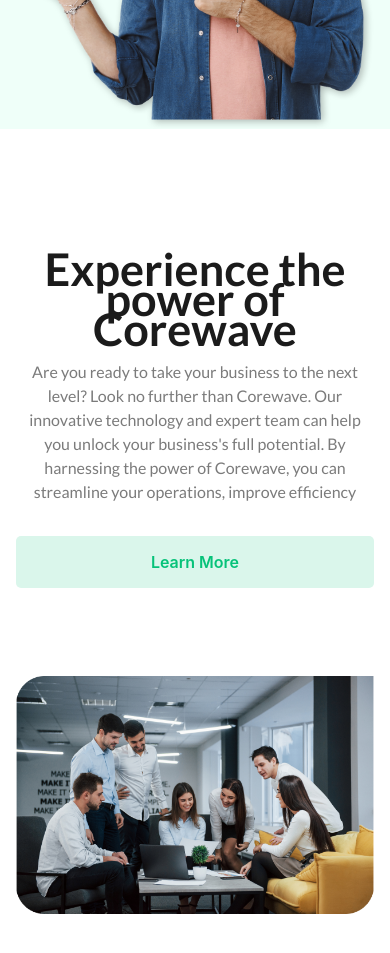
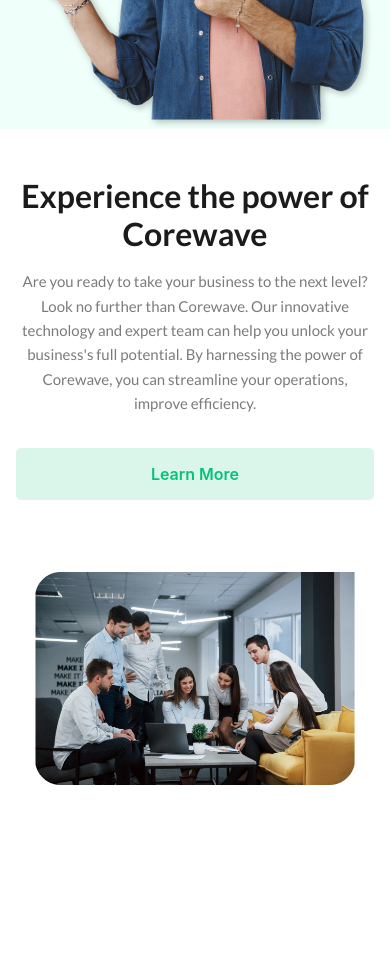
Before and after one commit to almahmud-dev/corewave-react, a React (Vite) app: page / in a window 390 px wide. Shown: the part 780-1733 px from the top of the page. After the commit the page ends 1629 px from the top, so only its background shows below. Built offline with nearby package versions, Linux system fonts and the light colour scheme.

Commit message:
Some change

```diff
--- a/src/components/Experience.jsx
+++ b/src/components/Experience.jsx
@@ -3,33 +3,38 @@
 const Experience = () => {
   return (
     <>
-    <section className='pt-21.25 pb-25'>
-            <div className="container mx-auto py-10 lg:py-0 px-4">
-              <div className="flex flex-col md:flex-row gap-10 md:gap-20 lg:gap-35.25 items-center">
+    <section className='pt-12 pb-16 md:pt-20 md:pb-24 lg:pt-21.25 lg:pb-25'>
+  <div className="container mx-auto px-4">
+    <div className="flex flex-col md:flex-row gap-10 lg:gap-35.25 items-center">
+
       {/* Left Content Side */}
-                <div className="w-full lg:max-w-131.25 text-center md:text-left">
+      {/* md:w-1/2 ব্যবহার করা হয়েছে যাতে বড় স্ক্রিনে জায়গা সমান থাকে */}
+      <div className="w-full md:w-1/2 lg:max-w-131.25 text-center md:text-left">
         <h1
-                    className="text-[#1B1B1B] text-[45px] sm:text-[40px] md:text-[38px]
-                  font-semibold leading-7.5 md:leading-13 font-lato"
+          className="text-[#1B1B1B] text-[32px] sm:text-[38px] md:text-[40px] lg:text-[45px]
+          font-semibold leading-[1.2] md:leading-13 font-lato"
         >
           Experience the power of Corewave
         </h1>
 
         <p
-                    className="text-[#7B7B7B] text-[16px] md:text-[20px] font-normal
-                  leading-normal font-lato mt-4 md:mt-6 mb-8 md:mb-10 max-w-137.5 mx-auto md:mx-0"
+          className="text-[#7B7B7B] text-[15px] sm:text-[16px] md:text-[18px] lg:text-[20px] font-normal
+          leading-relaxed font-lato mt-4 md:mt-6 mb-8 md:mb-10 max-w-137.5 mx-auto md:mx-0"
         >
-                    Are you ready to take your business to the next level? Look no further than Corewave. Our innovative technology and expert team can help you unlock your business's full potential. By harnessing the power of Corewave, you can streamline your operations, improve efficiency
+          Are you ready to take your business to the next level? Look no further than Corewave.
+          Our innovative technology and expert team can help you unlock your business's full potential.
+          By harnessing the power of Corewave, you can streamline your operations, improve efficiency.
         </p>
 
         <div
           className="flex flex-col sm:flex-row items-center justify-center
           md:justify-start gap-4 md:gap-5"
         >
-                    {/* Explore More Button */}
+          {/* Learn More Button */}
+          {/* মোবাইলে বাটনটি পুরো উইডথ (w-full) থাকবে */}
           <button
             className="w-full sm:w-auto bg-[#DAF6EB] text-[#06C279]
-                    font-semibold rounded-[5px] py-3.5 px-8 hover:bg-[#05a868] transition-all"
+            font-semibold rounded-[5px] py-3.5 px-10 hover:bg-[#06C279] hover:text-white transition-all"
           >
             Learn More
           </button>
@@ -38,16 +43,16 @@
 
       {/* Right Image Side */}
       <div
-                  className="relative mt-12 md:mt-0 w-full max-w-100
-                md:max-w-none"
+        className="w-full md:w-1/2 mt-8 md:mt-0 flex justify-center md:justify-end"
       >
-
         <img
           src={experience}
-                    alt="Hero Image"
-                    className="relative z-10 w-full h-auto object-contain"
+          alt="Experience Corewave"
+
+          className="w-full max-w-[320px] sm:max-w-100 md:max-w-none h-auto object-contain"
         />
       </div>
+
     </div>
   </div>
 </section>
```
Lines whose indentation alone changed are shown as unchanged.
